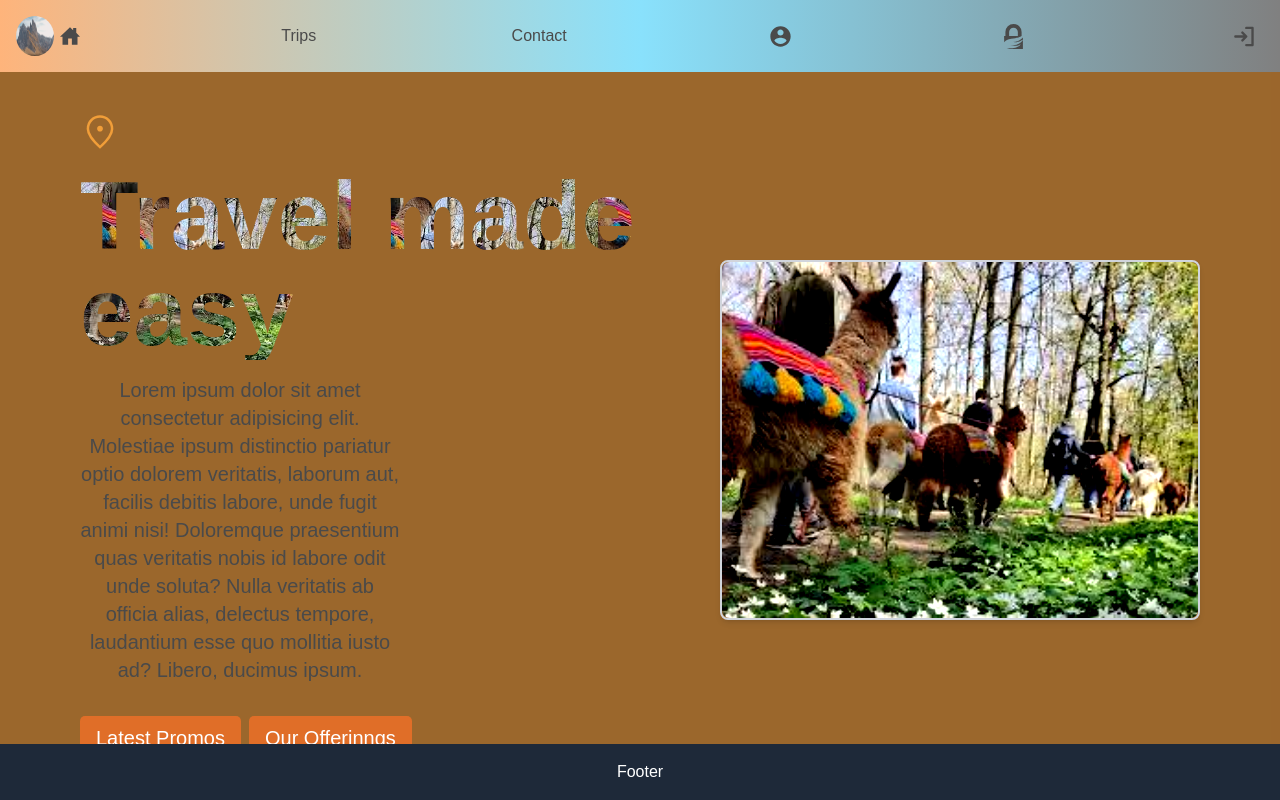
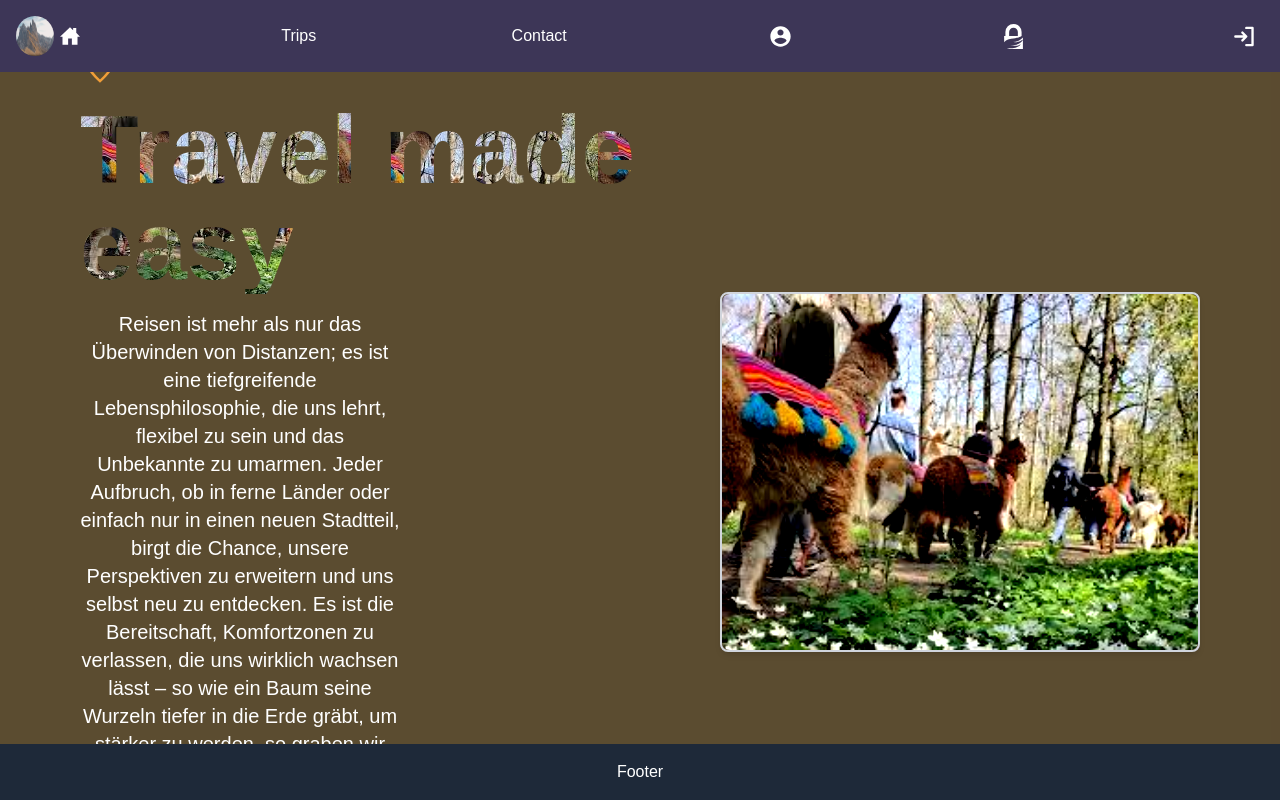
Before and after one commit to CreativTek91/AdvenTour, a React (Vite) app in the folder client/: page /about in a window 1280 px wide. Built offline with nearby package versions, Linux system fonts and the light colour scheme; no server answers.

Commit message:
css to Navbar

```diff
--- a/client/src/components/header/header.css
+++ b/client/src/components/header/header.css
@@ -1,5 +1,6 @@
 .main-header {
-    background-image: linear-gradient(to right, #feb47b,#89e1fc ,gray);
+    background-color: rgba(26, 21, 61, 0.849);
+    color: white;
 }
 .logo {
     border-radius: 50%;
--- a/client/src/components/navbar/Navbar.jsx
+++ b/client/src/components/navbar/Navbar.jsx
@@ -1,3 +1,4 @@
+import './navbar.css'
 import { NavLink } from "react-router-dom";
 import { IoHomeSharp } from "react-icons/io5";
 import { SlLogout } from "react-icons/sl";
@@ -19,7 +20,7 @@ const Navbar = () => {
         <NavLink
           to="/"
           className="p-1.5 flex justify-center transition-colors duration-200 rounded-lg
-					hover:bg-[#fcb48b]"
+					hover:bg-[#fcb48b] "
         >
           <IoHomeSharp size={20} />
         </NavLink>
--- a/client/src/index.css
+++ b/client/src/index.css
@@ -67,7 +67,7 @@ button {
 }
 .bg-default {
   background-color: #a2bdb7;
-  color: #4a4a4a;
+  color: #474242;
 }
 .bg-about {
   background-color: #fdf6ea;
@@ -92,7 +92,7 @@ button {
     cursor: pointer;
   }
   a:active {
-    color: #4a4a4a;
+    color: #ffffff;
     cursor: pointer;
   }
   a:visited {
--- a/client/src/pages/about/About.jsx
+++ b/client/src/pages/about/About.jsx
@@ -17,12 +17,7 @@ function About() {
             Travel made easy
           </h2>
           <p>
-            Lorem ipsum dolor sit amet consectetur adipisicing elit. Molestiae
-            ipsum distinctio pariatur optio dolorem veritatis, laborum aut,
-            facilis debitis labore, unde fugit animi nisi! Doloremque
-            praesentium quas veritatis nobis id labore odit unde soluta? Nulla
-            veritatis ab officia alias, delectus tempore, laudantium esse quo
-            mollitia iusto ad? Libero, ducimus ipsum.
+            Reisen ist mehr als nur das Überwinden von Distanzen; es ist eine tiefgreifende Lebensphilosophie, die uns lehrt, flexibel zu sein und das Unbekannte zu umarmen. Jeder Aufbruch, ob in ferne Länder oder einfach nur in einen neuen Stadtteil, birgt die Chance, unsere Perspektiven zu erweitern und uns selbst neu zu entdecken. Es ist die Bereitschaft, Komfortzonen zu verlassen, die uns wirklich wachsen lässt – so wie ein Baum seine Wurzeln tiefer in die Erde gräbt, um stärker zu werden, so graben wir uns durch neue Erfahrungen tiefer in unser eigenes Sein.
           </p>
         </div>
         <div className="flex flex-col gap-2 mt-4 items-center sm:flex-row ">
--- a/client/src/pages/about/about.css
+++ b/client/src/pages/about/about.css
@@ -11,6 +11,10 @@
       transform: scale(1.05);
 
     }
+}
+
+p {
+  color: white;
 }
 .btnAbout{
   margin-bottom:0.5rem;
--- a/client/src/pages/booking/booking.css
+++ b/client/src/pages/booking/booking.css
@@ -2,7 +2,7 @@
   padding: 2rem;
   max-width: 800px;
   margin: 0 auto;
-  background: #f4f4f4;
+  background: #c2b681;
   border-radius: 8px;
 }
 
@@ -19,17 +19,19 @@
   flex-direction: column;
   gap: 1rem;
   margin-top: 1.5rem;
+
 }
 
 .booking-form input {
   padding: 0.5rem;
   border-radius: 4px;
   border: 1px solid #ccc;
+
 }
 
 .booking-form button {
   padding: 0.7rem;
-  background-color: #007bff;
+  background-color: #ff9900;
   color: white;
   font-weight: bold;
   border: none;
--- a/client/src/pages/home/HomePage.jsx
+++ b/client/src/pages/home/HomePage.jsx
@@ -13,7 +13,7 @@ function HomePage() {
       <h2>Time for your</h2>
       <h3 className="font-bold  text-md lg:text-8xl">next AdvenTour!</h3>
       <p className="p-4 sm:text-lg">Let us plan it for you</p>
-      <button className="look">Look </button>
+      <button className="look">Look</button>
     </div>
   );
 }
--- a/client/src/pages/trips/tripCard.css
+++ b/client/src/pages/trips/tripCard.css
@@ -6,7 +6,7 @@
   padding: 1rem;
   border-radius: 0.5rem;
   min-height: 420px; /* Einheitliche Höhe */
-  background-color: #e2de9d;
+  background-color: #c2b681;
   box-shadow: 0 2px 4px rgba(0, 0, 0, 0.1);
   margin: 1rem auto;
   align-items: center;
@@ -17,7 +17,7 @@ p{
  text-align: center;
 }
 main {
-  background-color: rgba(148, 93, 31, 0.932);
+  background-color: rgba(80, 64, 35, 0.932);
 }
 .btn-card {
   border: none;
--- a/client/src/pages/trips/trips.css
+++ b/client/src/pages/trips/trips.css
@@ -41,7 +41,7 @@
 }
 
 .nav-btn {
-  background: rgba(245, 160, 4, 0.658);
+  background: #ff9900;
   border-radius: 0.4rem;
   padding: 0.4rem 1rem;
   backdrop-filter: blur(10px);
@@ -99,7 +99,7 @@ button:hover {
 }
 
 .modal {
-  background: white;
+  background: #c2b681;
   padding: 2rem;
   border-radius: 8px;
   max-width: 600px;
@@ -120,7 +120,7 @@ button:hover {
 
 .book-btn {
   margin-top: 1.5rem;
-  background-color: #007bff;
+  background-color: #ff9900;
   color: white;
   padding: 0.8rem 1.6rem;
   border: none;
```
Also changed, not shown: client/src/components/navbar/navbar.css (added), 1 other file (tests, documents, lock files or other folders).
